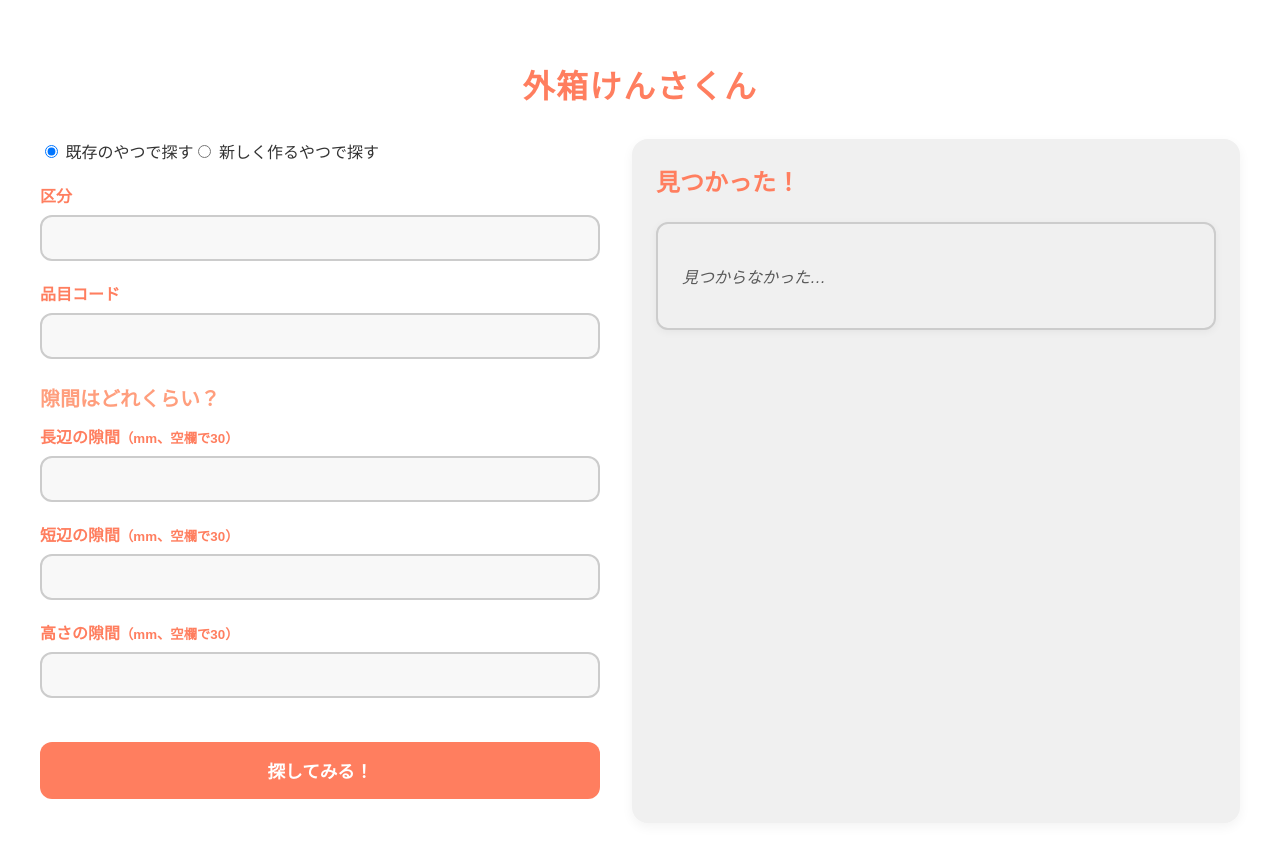
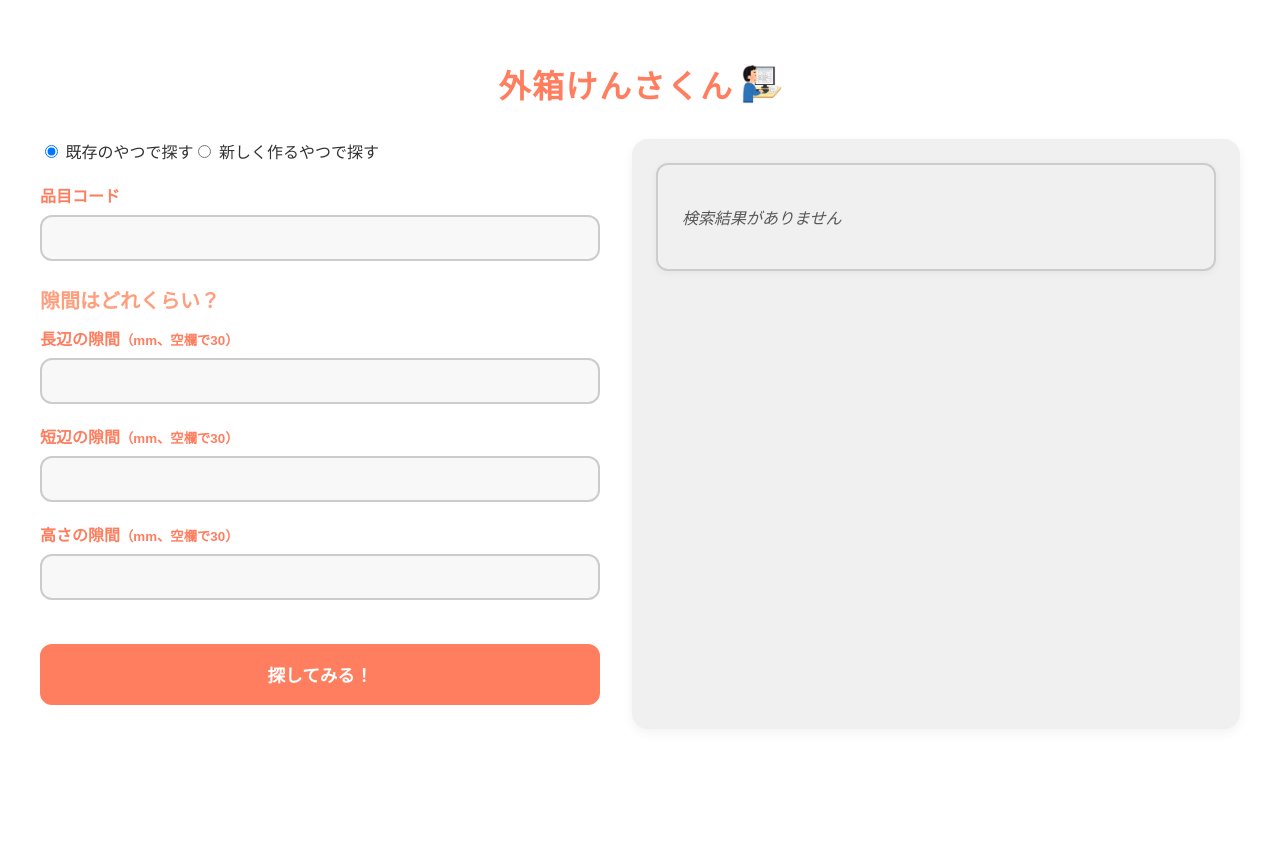
Before and after one commit to ruktis07/-, a Next.js app in the folder frontend/: page /search in a window 1280 px wide. Shown: the top 862 px of the page. Built offline with nearby package versions, Linux system fonts and the light colour scheme.

Commit message:
frontendのみ

```diff
--- a/frontend/src/app/globals.css
+++ b/frontend/src/app/globals.css
@@ -1,27 +1,26 @@
 /* グローバルCSSでテーマごとの色を定義 */
-[data-theme="light"] {
+:root {
   --background: #ffffff;
   --text: #333333;
   --input-background: #f8f8f8;
   --input-text: #333333;
   --input-border: #cccccc;
-  --button-background: #e0e0e0;
-  --button-text: #333333;
-  --button-border: #cccccc;
+  --button-background: #ff7e5f;
+  --button-text: #ffffff;
+  --button-border: #ff7e5f;
   --result-background: #f0f0f0;
   --result-text: #333333;
   --result-border: #cccccc;
 }
-
 [data-theme="dark"] {
   --background: #222222;
   --text: #f0f0f0;
   --input-background: #333333;
   --input-text: #f0f0f0;
   --input-border: #555555;
-  --button-background: #444444;
+  --button-background: #ff5f3a;
   --button-text: #f0f0f0;
-  --button-border: #555555;
+  --button-border: #ff5f3a;
   --result-background: #333333;
   --result-text: #f0f0f0;
   --result-border: #555555;
--- a/frontend/src/app/search/page.tsx
+++ b/frontend/src/app/search/page.tsx
@@ -1,13 +1,22 @@
 'use client'
 
 import { useState, useEffect } from 'react'
+import Image from 'next/image'
 import styles from './search.module.css'
 
+interface ResultItem {
+  itemCode?: string
+  itemName?: string
+  expectedQuantity?: number
+  gapLength?: string
+  gapWidth?: string
+  gapHeight?: string
+  error?: string
+}
+
 export default function SearchPage() {
-  // 初期値は既存
   const [form, setForm] = useState({
     mode: 'existing',
-    category: '',
     itemCode: '',
     sizeLength: '',
     sizeWidth: '',
@@ -17,15 +26,8 @@ export default function SearchPage() {
     gapHeight: '',
   })
 
-  const [result, setResult] = useState<{
-    category?: string
-    itemCode?: string
-    expectedQuantity?: number
-    gapLength?: string
-    gapWidth?: string
-    gapHeight?: string
-    error?: string
-  }>({})
+  const [result, setResult] = useState<ResultItem[]>([])
+  const [isSubmitting, setIsSubmitting] = useState(false)
 
   // OSテーマ初期値取得
   const getInitialTheme = () => {
@@ -55,27 +57,58 @@ export default function SearchPage() {
 
   // 送信
   const handleSubmit = async (e: React.FormEvent) => {
-    e.preventDefault();
+    e.preventDefault()
+    setIsSubmitting(true)
     try {
-      const res = await fetch("http://localhost:5000/api/serch", {
+      const res = await fetch("http://localhost:5000/api/search", {
         method: "POST",
         headers: {
           "Content-Type": "application/json",
         },
         body: JSON.stringify(form),
-      });
-      if (!res.ok) throw new Error("サーバーエラー");
-      const data = await res.json();
-      setResult(data);
+      })
+      if (!res.ok) throw new Error("サーバーエラー")
+      const data = await res.json()
+      // バックエンドから配列で返ってくる想定
+      setResult(Array.isArray(data) ? data : [data])
     } catch (error) {
-      setResult({ error: "バックエンドとの通信に失敗しました" });
+      setResult([{ error: "バックエンドとの通信に失敗しました" }])
+    } finally {
+      setIsSubmitting(false)
     }
-  };
+  }
 
+  // 結果エリア表示条件
+  const shouldShowResult = result.length > 0 || (result.length === 1 && result[0].error)
 
   return (
     <div className={styles.container}>
-      <h1 className={styles.title}>外箱けんさくん</h1>
+      {/* Now Loadingオーバーレイ（検索中のみ表示） */}
+      {isSubmitting && (
+        <div className={styles.loadingOverlay}>
+          <video
+            autoPlay
+            loop
+            muted
+            playsInline
+            src="/video/nowloading_緑.mp4"
+          >
+            お使いのブラウザは動画に対応していません。
+          </video>
+        </div>
+      )}
+
+      {/* タイトル＋画像 */}
+      <h1 className={styles.title}>
+        外箱けんさくん
+        <Image
+          src="/kensaku_man.png"
+          alt="外箱けんさくんアイコン"
+          width={40}
+          height={40}
+        />
+      </h1>
+
       <div className={styles.layout}>
         <div className={styles.inputArea}>
           <form onSubmit={handleSubmit} className={styles.form}>
@@ -100,20 +133,8 @@ export default function SearchPage() {
               </label>
             </div>
 
-            {/* 既存モード：区分・品目コードのみ */}
+            {/* 既存モード：品目コードのみ */}
             {form.mode === 'existing' && (
-              <>
-                <div className={styles.formGroup}>
-                  <label className={styles.label}>区分</label>
-                  <input
-                    type="text"
-                    name="category"
-                    value={form.category}
-                    onChange={handleChange}
-                    className={styles.input}
-                    required
-                  />
-                </div>
               <div className={styles.formGroup}>
                 <label className={styles.label}>品目コード</label>
                 <input
@@ -125,7 +146,6 @@ export default function SearchPage() {
                   required
                 />
               </div>
-              </>
             )}
 
             {/* 新規モード：寸法のみ */}
@@ -204,24 +224,51 @@ export default function SearchPage() {
                 />
               </div>
             </div>
-            <button type="submit" className={styles.button}>
-              探してみる！
+            <button
+              type="submit"
+              className={styles.button}
+              disabled={isSubmitting}
+            >
+              {isSubmitting ? '検索中...' : '探してみる！'}
             </button>
           </form>
         </div>
+
+        {/* 結果エリア（常に同じサイズで表示） */}
         <div className={styles.resultArea}>
-          <h2 className={styles.resultTitle}>見つかった！</h2>
+          {shouldShowResult ? (
+            <>
+              <h2 className={styles.resultTitle}>
+                {result.length === 0 ? "見つからなかった…" : "見つかった！"}
+              </h2>
               <div className={styles.resultBox}>
-            {result.category && <p className={styles.resultItem}>区分: {result.category}</p>}
-            {result.itemCode && <p className={styles.resultItem}>品目コード: {result.itemCode}</p>}
-            {result.expectedQuantity && <p className={styles.resultItem}>入るかな？: {result.expectedQuantity}個</p>}
-            {result.gapLength && <p className={styles.resultItem}>隙間（長辺）: {result.gapLength}mm</p>}
-            {result.gapWidth && <p className={styles.resultItem}>隙間（短辺）: {result.gapWidth}mm</p>}
-            {result.gapHeight && <p className={styles.resultItem}>隙間（高さ）: {result.gapHeight}mm</p>}
-            {!result.category && !result.itemCode && (
+                {result.length === 0 ? (
                   <p className={styles.noResult}>見つからなかった…</p>
+                ) : (
+                  result.map((item, index) => (
+                    <div key={index} className={styles.resultItem}>
+                      {item.error ? (
+                        <p className={styles.error}>{item.error}</p>
+                      ) : (
+                        <>
+                          {item.itemCode && <p>品目コード: {item.itemCode}</p>}
+                          {item.itemName && <p>品目名: {item.itemName}</p>}
+                          {item.expectedQuantity && <p>入るかな？: {item.expectedQuantity}個</p>}
+                          {item.gapLength && <p>隙間（長辺）: {item.gapLength}mm</p>}
+                          {item.gapWidth && <p>隙間（短辺）: {item.gapWidth}mm</p>}
+                          {item.gapHeight && <p>隙間（高さ）: {item.gapHeight}mm</p>}
+                        </>
                       )}
                     </div>
+                  ))
+                )}
+              </div>
+            </>
+          ) : (
+            <div className={styles.resultBox}>
+              <p className={styles.noResult}>検索結果がありません</p>
+            </div>
+          )}
         </div>
       </div>
     </div>
--- a/frontend/src/app/search/search.module.css
+++ b/frontend/src/app/search/search.module.css
@@ -17,7 +17,7 @@
 
 .inputArea, .resultArea {
   flex: 1;
-  min-width: 300px; /* スマホでも崩れにくく */
+  min-width: 300px;
 }
 
 .title {
@@ -27,6 +27,16 @@
   font-weight: bold;
   color: #ff7e5f;
   letter-spacing: 0.05em;
+  display: flex;
+  align-items: center;
+  justify-content: center;
+  flex-direction: row; /* 画像を右に配置 */
+  gap: 0.5rem; /* タイトルと画像の間のスペース */
+}
+
+.title [data-nextjs-image-wrapper] {
+  margin-right: 0.5rem;
+  height: 1em;
 }
 
 .subtitle {
@@ -69,9 +79,9 @@
 }
 
 .button {
-  background-color: #ff7e5f;
-  color: white;
-  border: none;
+  background-color: var(--button-background);
+  color: var(--button-text);
+  border: 2px solid var(--button-border);
   border-radius: 12px;
   padding: 1rem 2rem;
   font-size: 1.1rem;
@@ -116,6 +126,16 @@
 .resultItem {
   margin: 0.75rem 0;
   font-size: 1.1rem;
+  border: 2px solid var(--result-border);
+  border-radius: 12px;
+  padding: 1rem;
+  margin-bottom: 1rem;
+  background-color: var(--result-background);
+  box-shadow: 0 2px 4px rgba(0, 0, 0, 0.05);
+}
+.resultItem:last-child {
+  border-bottom: 2px solid var(--result-border);
+  margin-bottom: 0;
 }
 
 .noResult {
@@ -123,3 +143,33 @@
   font-style: italic;
   opacity: 0.8;
 }
+
+.error {
+  color: #d32f2f;
+  font-weight: bold;
+}
+
+/* Now Loadingオーバーレイ（中央・背景ぼかし・疑似全画面） */
+.loadingOverlay {
+  position: fixed;
+  top: 0;
+  left: 0;
+  width: 100vw;
+  height: 100vh;
+  background: rgba(255, 255, 255, 0.8);
+  backdrop-filter: blur(8px);
+  display: flex;
+  justify-content: center;
+  align-items: center;
+  z-index: 1000;
+}
+
+.loadingOverlay video {
+  width: 200vw;
+  max-width: 2800%;
+  height: auto;
+  max-height: 200vh;
+  object-fit: contain;
+  border-radius: 12px;
+  box-shadow: 0 4px 12px rgba(0, 0, 0, 0.1);
+}
```
Also changed, not shown: frontend/public/kensaku_man.png (added), 1 other file (tests, documents, lock files or other folders). Lines whose indentation alone changed are shown as unchanged.
